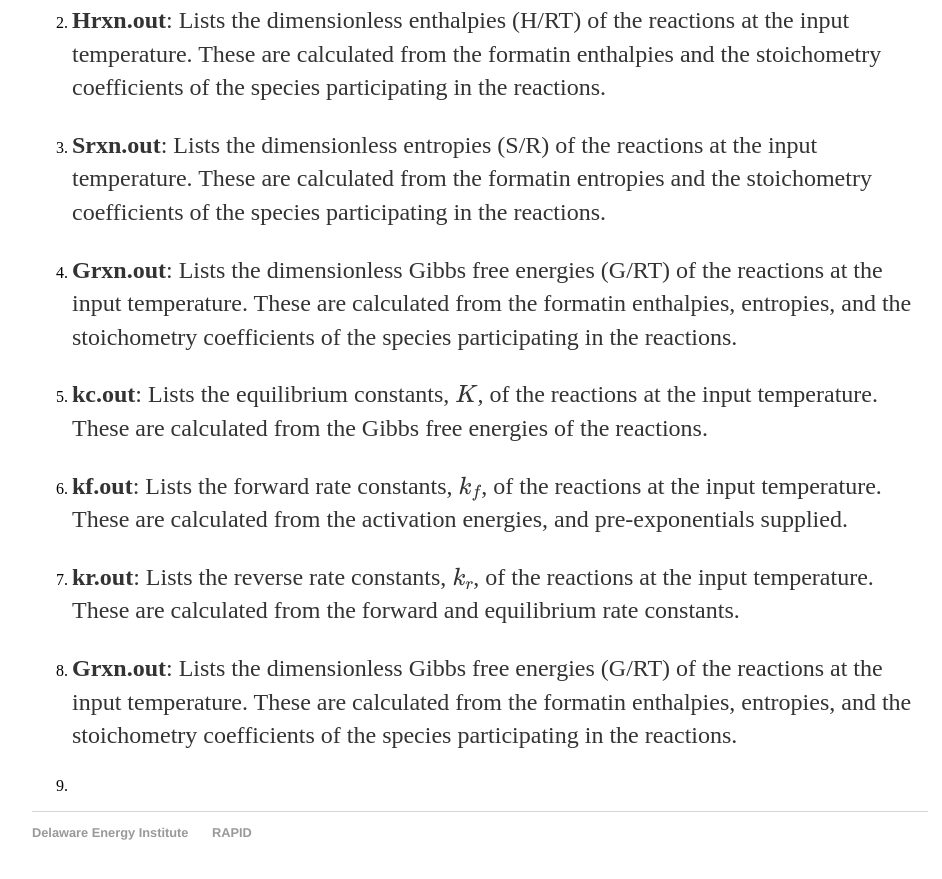
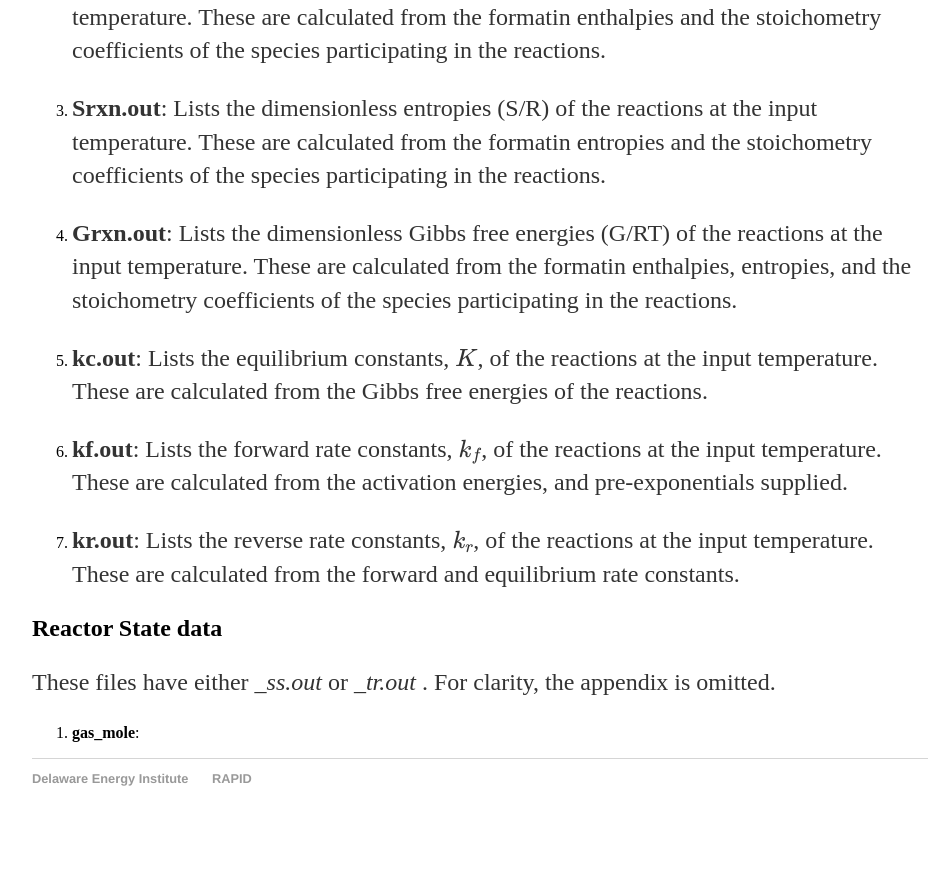
Before and after one commit to VlachosGroup/openmkm, a Jekyll site: the page built from docs/output.md, in a window 1280 px wide and 900 px high, scrolled down 1148 px. Shown: the top 879 px of the window, without its empty margins (160-1102 px from the left). Built offline with Jekyll 4.4.1, drawn with Linux system fonts in a browser that asks for light colours; formulas are drawn with MathJax 3; our own code applies the rules of GitHub Pages for plain Markdown files; after the commit the page ends 1994 px from its top, so only the background shows below that.

```diff
--- a/docs/output.md
+++ b/docs/output.md
@@ -31,7 +30,7 @@
 
 3. **Sform.out**: Lists the dimensionless formatin entropies (S/R) of the species. These are calculated from the NASA polynomials specified in the input.
 
-### Reaction data
+## Reaction data
 
 1. **reactions.out**: Lists the reactions supplied in the input file.
 
@@ -47,7 +46,8 @@
 
 7. **kr.out**: Lists the reverse rate constants, $k_r$,  of the reactions at the input temperature. These are calculated from the forward and equilibrium rate constants.
 
+## Reactor State data
 
-4. **Grxn.out**: Lists the dimensionless Gibbs free energies (G/RT) of the reactions at the input temperature. These are calculated from the formatin enthalpies, entropies, and the stoichometry coefficients of the species participating in the reactions.
+These files have either *_ss.out* or *_tr.out* . For clarity, the appendix is omitted.
 
-5.
+1. **gas\_mole**:
```
Also changed, not shown: other parts of docs/output.md (+1 -2 lines).
